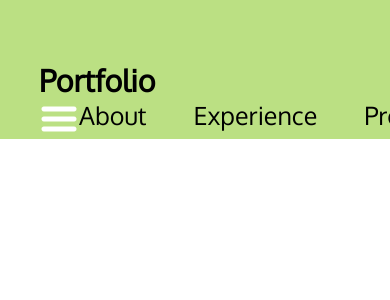
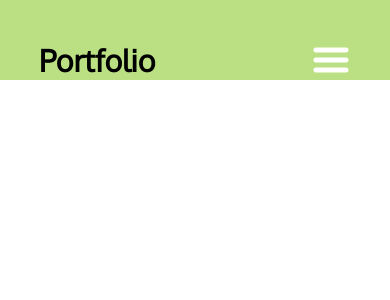
Before and after one commit to adityadattamallick/portfolio, a React (Vite) app: page / in a window 390 px wide. Shown: the top 300 px of the page. Built offline with nearby package versions, Linux system fonts and the light colour scheme.

Commit message:
Completed the navigation bar component

```diff
--- a/src/components/Navbar/Navbar.jsx
+++ b/src/components/Navbar/Navbar.jsx
@@ -4,6 +4,8 @@ import styles from "./Navbar.module.css";
 import { getImageUrl } from "../../utils";
 
 export const Navbar = () => {
+  const [menuOpen, setMenuOpen] = useState(false);
+
   return (
     <nav className={styles.navbar}>
       <a href="/" className={styles.title}>
@@ -11,11 +13,18 @@ export const Navbar = () => {
       </a>
       <div className={styles.menu}>
         <img
-          src={getImageUrl("nav/menuIcon.png")}
+          src={
+            menuOpen
+              ? getImageUrl("nav/closeIcon.png")
+              : getImageUrl("nav/menuIcon.png")
+          }
           className={styles.menuBtn}
           alt="menu-button"
+          onClick={() => setMenuOpen(!menuOpen)}
         />
-        <ul className={styles.menuItems}>
+        <ul
+          className={`${styles.menuItems} ${menuOpen ? styles.menuOpen : ""}`}
+        >
           <li>
             <a href="#about">About</a>
           </li>
--- a/src/components/Navbar/Navbar.module.css
+++ b/src/components/Navbar/Navbar.module.css
@@ -17,6 +17,11 @@
   color: var(--color-text);
 }
 
+
+.menuBtn {
+  display: none;
+}
+
 .menu {
   display: flex;
 }
@@ -34,8 +39,54 @@
 }
 
 @media screen and (max-width: 830px) {
+  .title {
+    margin-bottom: -20px;
+  }
+
   .navbar {
+    justify-content: space-between;
+    align-items: center;
+    padding-top: 20px;
+    margin: 0 10%;
+    position: relative;
+  }
+
+  .menuBtn {
+    display: block;
+    cursor: pointer;
+    position: relative;
+    z-index: 1000;
+  }
+
+  .menu {
     flex-direction: column;
-    align-items: flex-start;
+    align-items: flex-end;
+    gap: 11px;
+    position: static;
+    width: 100%;
+    margin-top: 20px;
+  }
+
+  .menuItems {
+    display: none;
+    flex-direction: column;
+    align-items: center;
+    gap: 13px;
+    border-radius: 10px;
+    background: linear-gradient(
+      0deg,
+      rgba(35, 109, 25, 0.2) 0%,
+      rgb(33, 109, 25) 100%
+    );
+
+    box-shadow: 0 0 4px 0 rgba(0, 0, 0, 0.25);
+    position: fixed;
+    top: 80px;
+    right: 10%;
+    z-index: 999;
+  }
+
+  .menuOpen {
+    display: flex;
   }
 }
```
